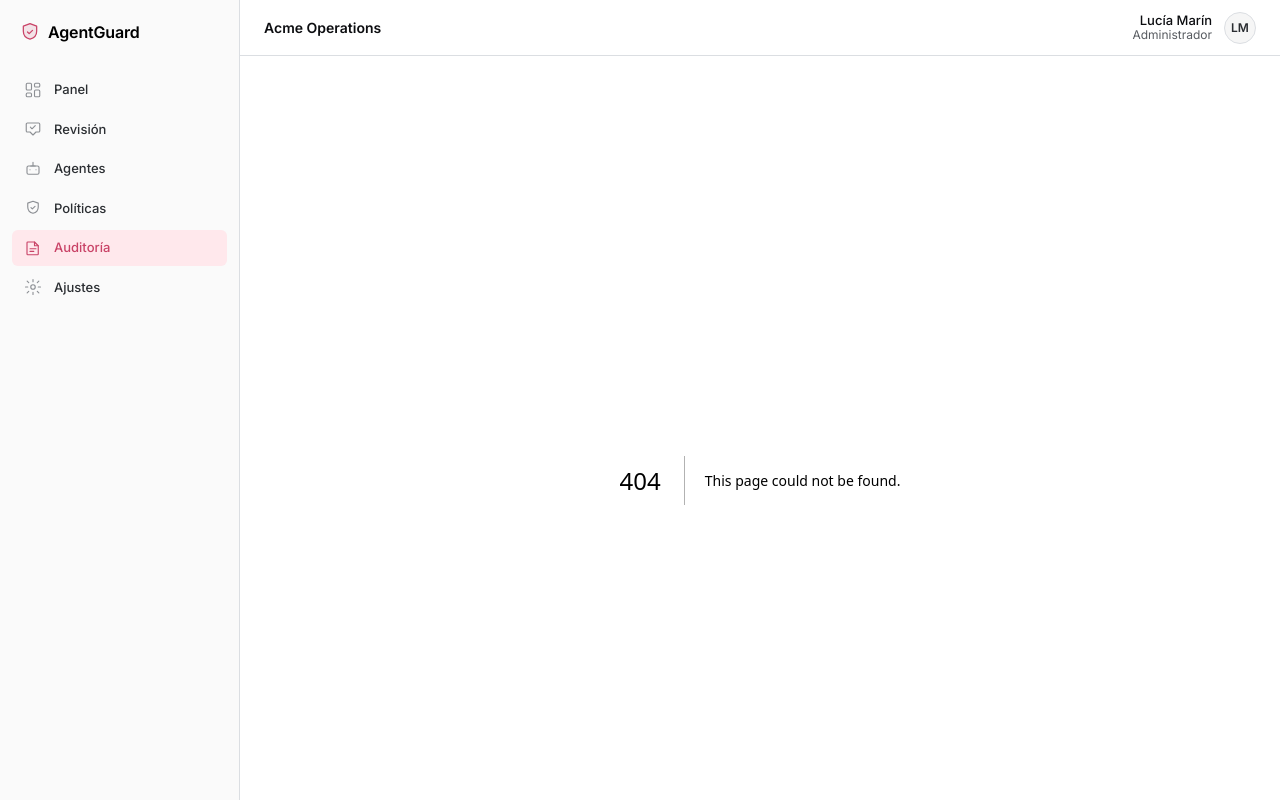
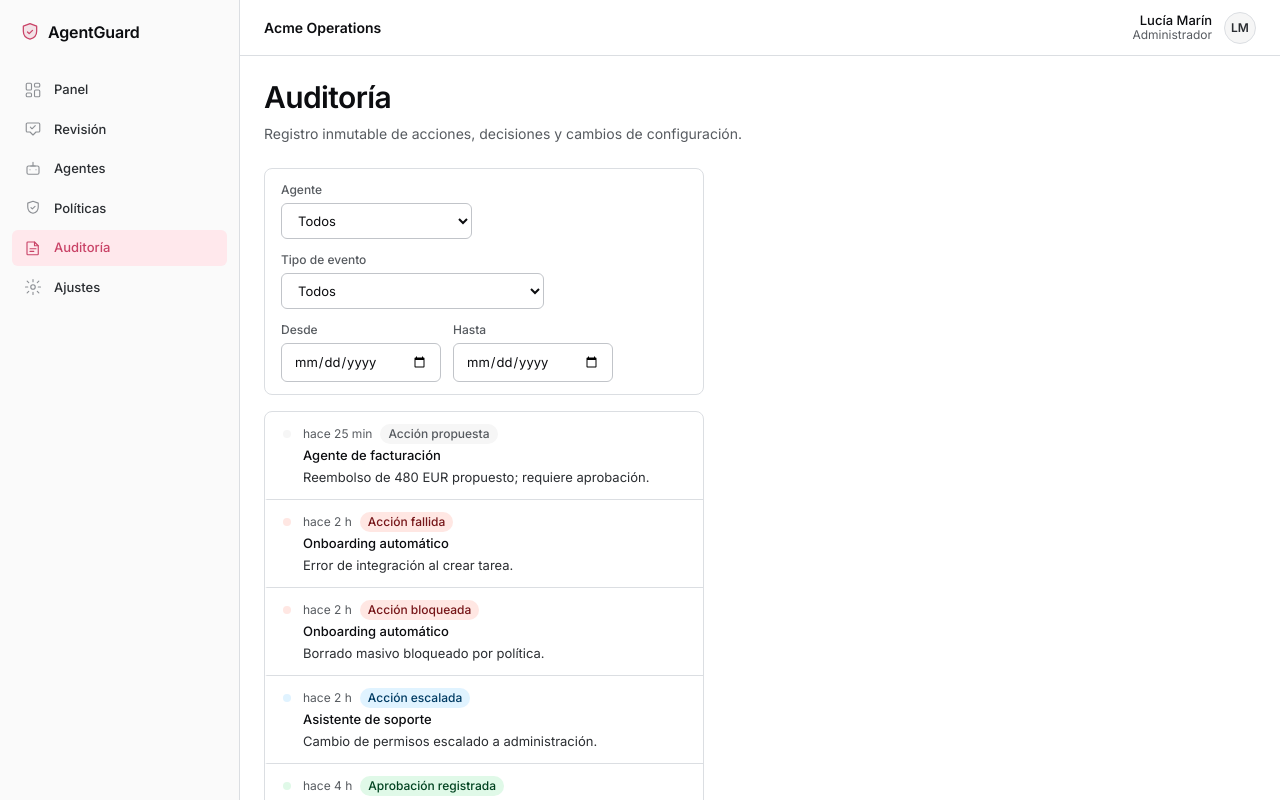
Before and after one commit to fcdev-28/agentguard, a Next.js app: page /audit in a window 1280 px wide. Before the commit this address had no page. Shown: the top 800 px of the page. Built offline with nearby package versions, Linux system fonts and the light colour scheme.

Commit message:
feat: rutas /audit y /audit/[eventId]
Página de auditoría (server component) y ruta de detalle compartible,
con esqueleto de carga y estado "no encontrado", siguiendo el mismo
patrón que /review.

```diff
--- /dev/null
+++ b/src/app/audit/page.tsx
@@ -0,0 +1,26 @@
+import { PageHeader } from "@/components/app-shell/page-header";
+import { AuditTimeline } from "@/components/audit/audit-timeline";
+import { auditEvents, agents, users } from "@/data/demo-data";
+
+export default async function AuditPage({
+  searchParams,
+}: {
+  searchParams: Promise<{ selected?: string }>;
+}) {
+  const { selected } = await searchParams;
+
+  return (
+    <div>
+      <PageHeader
+        title="Auditoría"
+        description="Registro inmutable de acciones, decisiones y cambios de configuración."
+      />
+      <AuditTimeline
+        events={auditEvents}
+        agents={agents}
+        users={users}
+        selectedId={selected ?? null}
+      />
+    </div>
+  );
+}
```
Also changed, not shown: src/app/audit/[eventId]/not-found.tsx (added, +18 -0 lines), src/app/audit/[eventId]/page.tsx (added, +29 -0 lines), src/app/audit/loading.tsx (added, +15 -0 lines).
